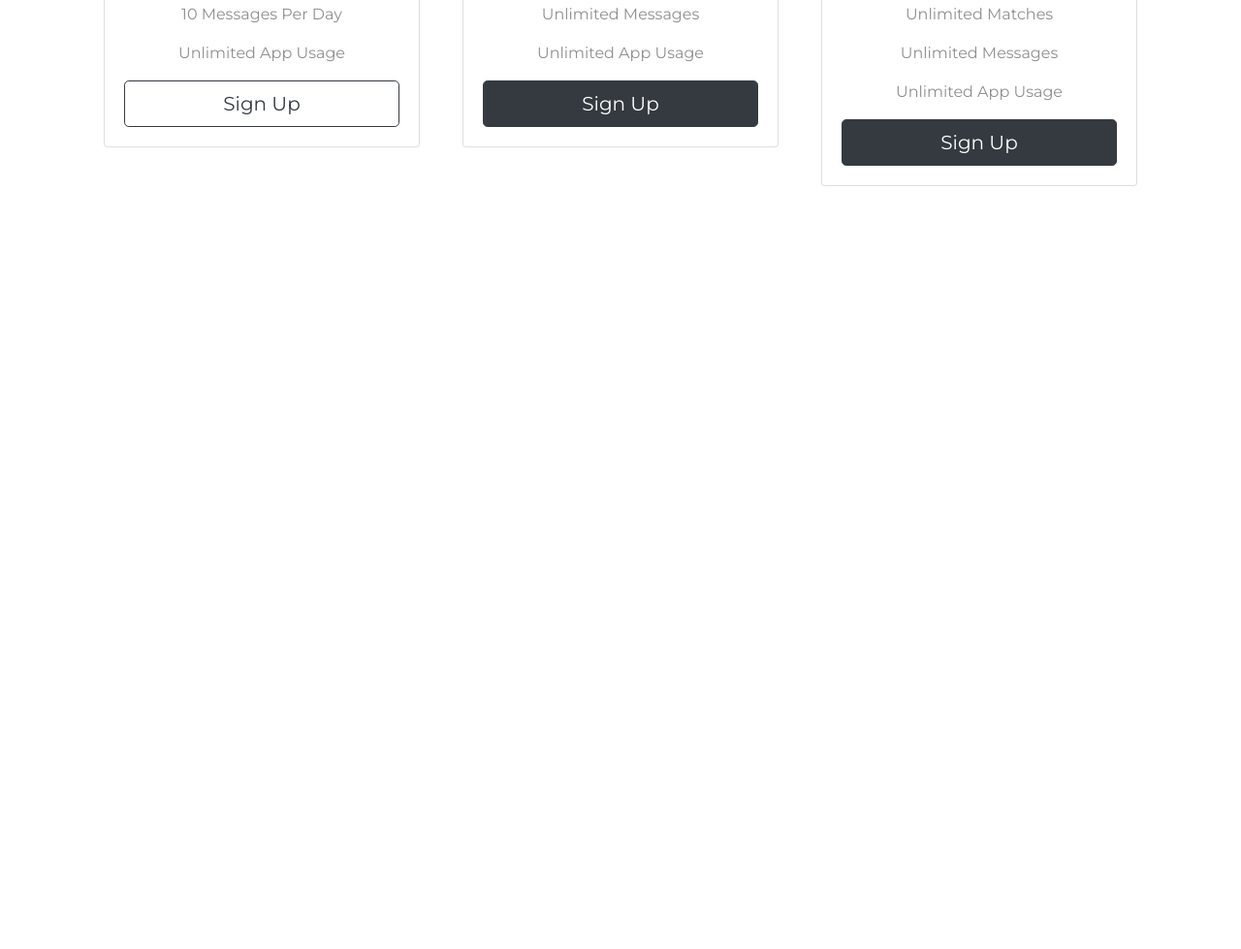
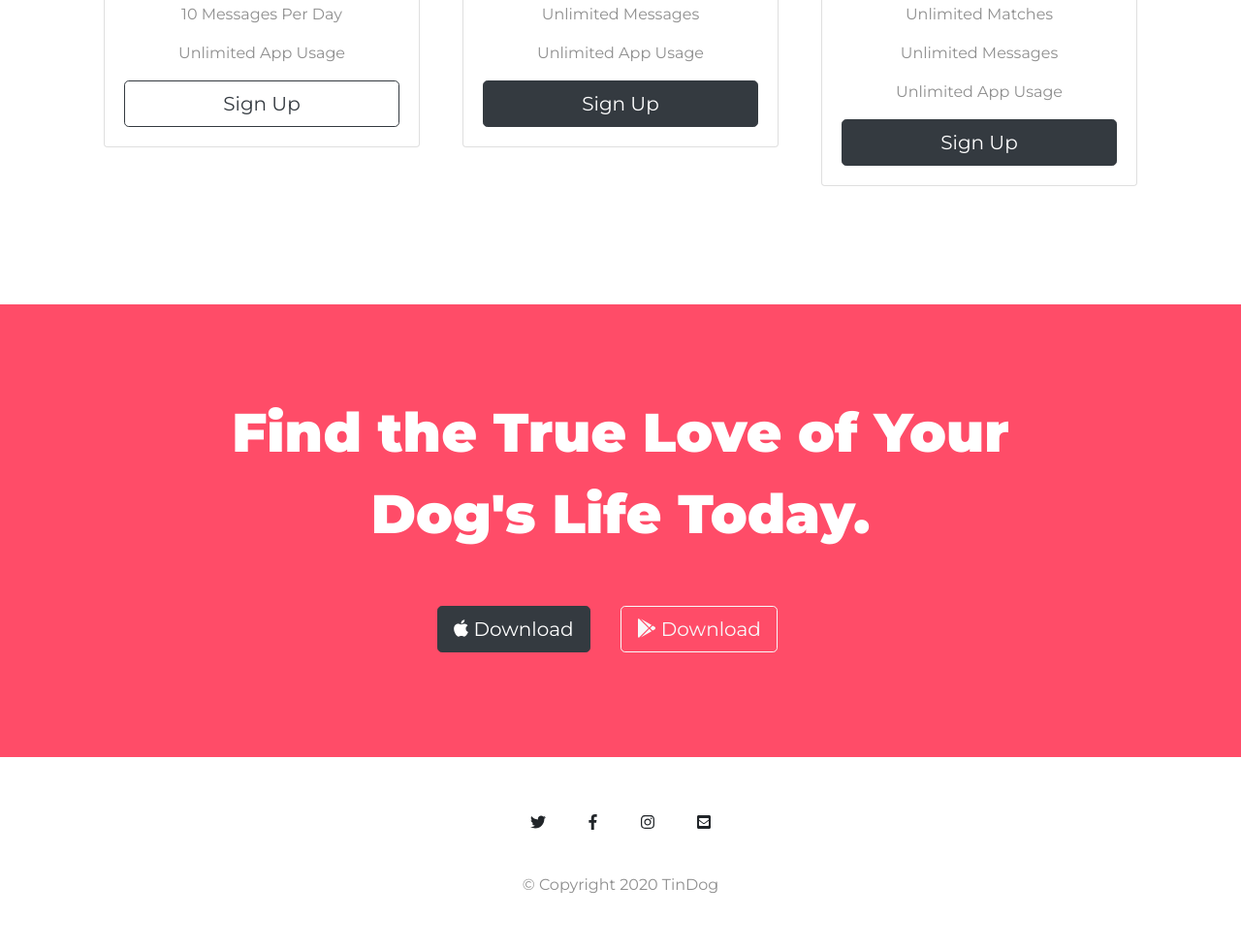
Before and after one commit to karthik51199/TinDog-Start-master-Website, a plain HTML site: page index.html in a window 1280 px wide. Shown: the part 2208-3187 px from the top of the page at 97% size. Before the commit the page ends 2522 px from the top, so only its background shows below. Drawn offline with nearby package versions, Linux system fonts and the light colour scheme.

Commit message:
Completed CTA and Footer sections

```diff
--- a/css/styles.css
+++ b/css/styles.css
@@ -162,6 +162,32 @@ p{
     padding: 2%;
   }
 
+  /* CTA section   */
+  #cta{
+      background-color: #ff4c68;
+      padding: 7% 15% 5%;
+      text-align: center;
+    }
+
+  #cta h3{
+      color: #fff;
+      font-family: 'Montserrat';
+      font-weight: 900;
+      font-size: 3.5rem;
+      line-height: 1.5;
+    }
+
+  /* Footer */
+  #footer{
+    text-align: center;
+    padding: 3%;
+  }
+
+  .footer-fa{
+    margin:20px;
+    margin-bottom: 40px;
+  }
+
   /* Media Query */
 
   @media (max-width:990px){
--- a/index.html
+++ b/index.html
@@ -37,13 +37,13 @@
         <div class="collapse navbar-collapse" id="navbarSupportedContent">
           <ul class="navbar-nav ml-auto">
             <li class="nav-item">
-              <a class="nav-link" href="#">Contact</a>
+              <a class="nav-link" href="#footer">Contact</a>
             </li>
             <li class="nav-item">
-              <a class="nav-link" href="#">Pricing</a>
+              <a class="nav-link" href="#pricing">Pricing</a>
             </li>
             <li class="nav-item">
-              <a class="nav-link" href="#">Download</a>
+              <a class="nav-link" href="#cta">Download</a>
             </li>
           </ul>
         </div>
@@ -133,7 +133,6 @@
   </section>
 
   <!-- Pricing -->
-
   <section id="pricing">
 
     <h2>A Plan for Every Dog's Needs</h2>
@@ -191,10 +190,30 @@
       </div>
     </div>
 
+  </section>
+
+  <!-- Call to Action -->
+
+  <section id="cta">
+
+    <h3>Find the True Love of Your Dog's Life Today.</h3>
+    <button type="button" class="btn btn-dark btn-lg download-button"><i class="fab fa-apple"></i> Download</button>
+    <button type="button" class="btn btn-outline-light btn-lg download-button"><i class="fab fa-google-play"></i> Download</button>
 
   </section>
 
 
+  <!-- Footer -->
+
+  <footer id="footer">
+    <i class="fab fa-twitter fa-1x footer-fa"></i>
+    <i class="fab fa-facebook-f fa-1x footer-fa"></i>
+    <i class="fab fa-instagram fa-1x footer-fa"></i>
+    <i class="fas fa-envelope-square fa-1x footer-fa"></i>
+    <p>© Copyright 2020 TinDog</p>
+
+  </footer>
+
 </body>
 
 </html>
```
Lines whose indentation alone changed are shown as unchanged.
